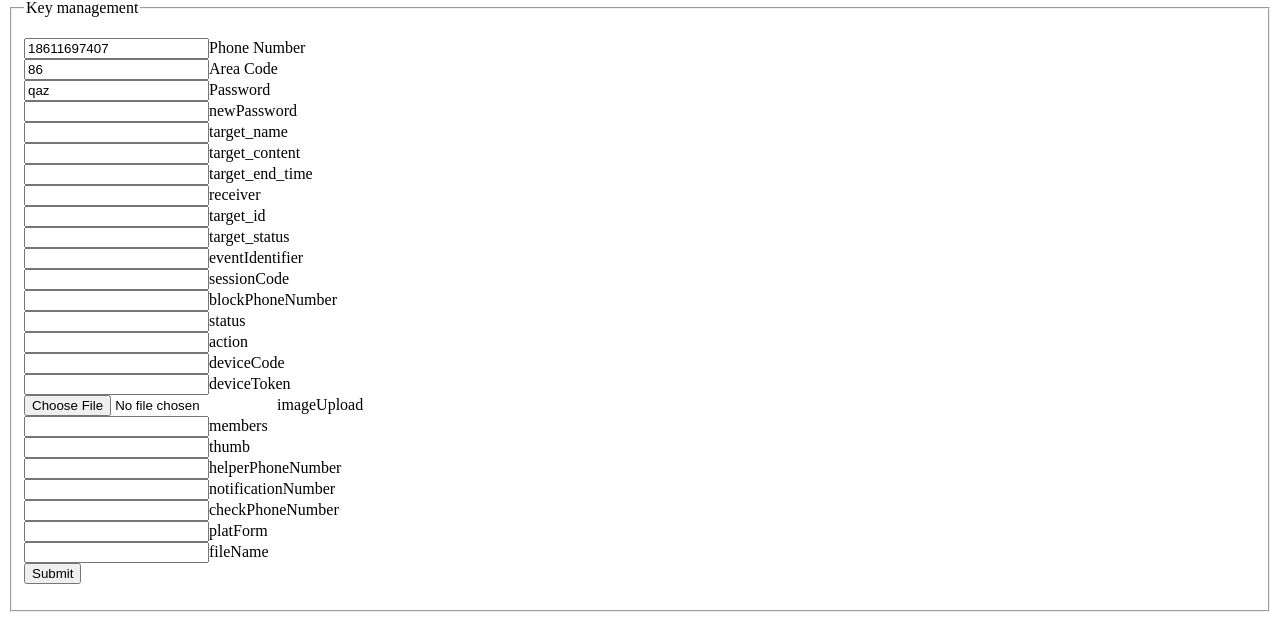
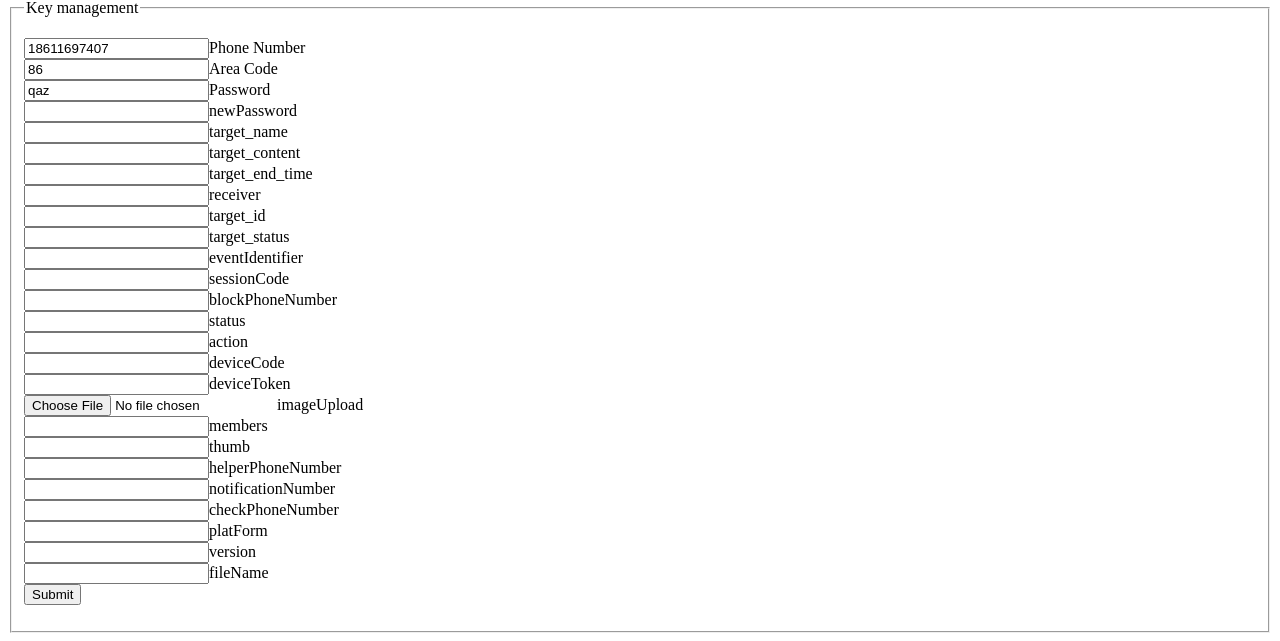
Before and after one commit to 4helper/developSite, a PHP site: page / in a window 1280 px wide. Shown: the part 218-859 px from the top of the page. Before the commit the page ends 830 px from the top, so only its background shows below. Run offline with PHP 8.4, Linux system fonts and the light colour scheme; data that the repository does not hold is empty.

Commit message:
leave office

```diff
--- a/index.php
+++ b/index.php
@@ -83,6 +83,7 @@ foreach ( $urls as $url ) {
 			<input name="notificationNumber">notificationNumber<br>
 			<input name="checkPhoneNumber">checkPhoneNumber<br>
 			<input name="platForm">platForm<br>
+			<input name="version">version<br>
 			<input
 				name="fileName">fileName<br> <input type="submit">
 		</form>
```
